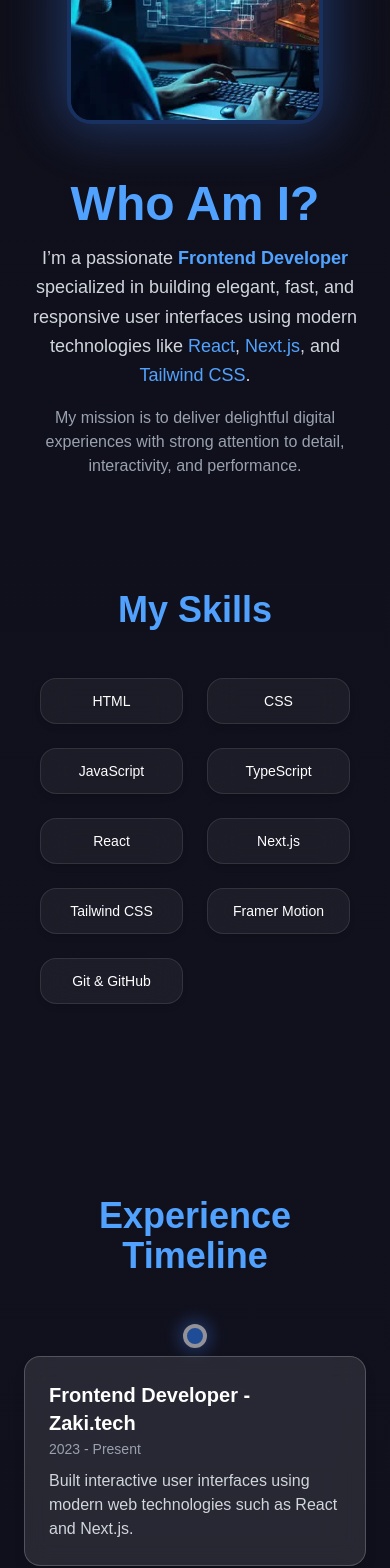
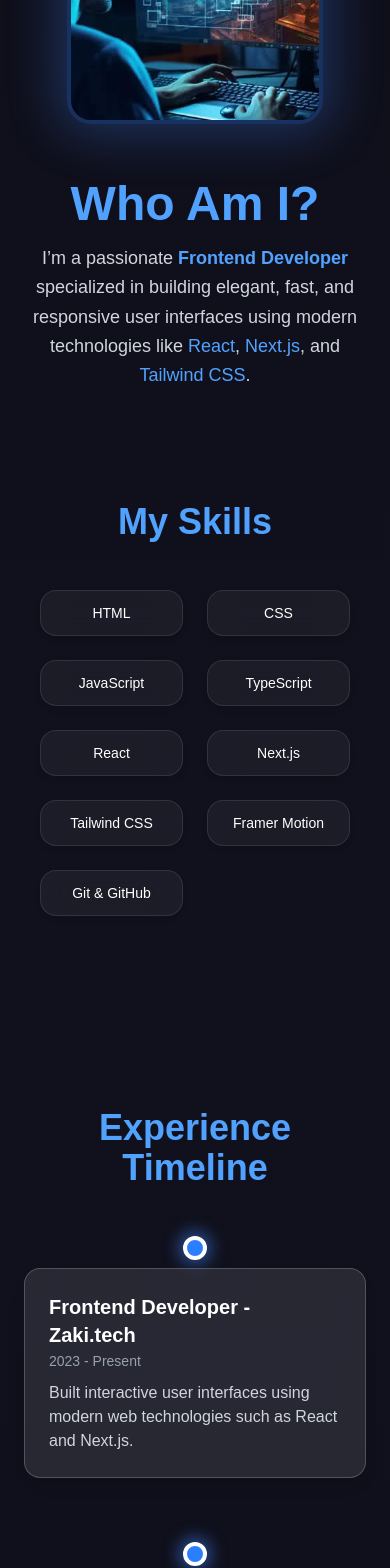
Before and after one commit to Zaki-Benlaiche/Portfolio, a Next.js app: page / in a window 390 px wide. Shown: the part 1088-2656 px from the top of the page. Built offline with nearby package versions, Linux system fonts and the light colour scheme.

Commit message:
Fix mobile view: timeline & skills visibility

```diff
--- a/components/About.tsx
+++ b/components/About.tsx
@@ -4,7 +4,9 @@ import { useInView } from "react-intersection-observer";
 import Image from "next/image";
 
 export default function AboutSection() {
-  const { ref, inView } = useInView({ triggerOnce: true, threshold: 0.3 });
+  const { ref: introRef, inView: introInView } = useInView({ triggerOnce: true, threshold: 0.2 });
+  const { ref: skillsRef, inView: skillsInView } = useInView({ triggerOnce: true, threshold: 0.2 });
+  const { ref: timelineRef, inView: timelineInView } = useInView({ triggerOnce: true, threshold: 0.2 });
 
   const skills = ["HTML","CSS","JavaScript","TypeScript","React","Next.js","Tailwind CSS","Framer Motion","Git & GitHub"];
   const experiences = [
@@ -14,55 +16,83 @@ export default function AboutSection() {
   ];
 
   return (
-    <motion.section
+    <section
       id="about"
-      ref={ref}
-      initial={{ opacity: 0, y: 50 }}
-      animate={{ opacity: 1, y: 0 }}
-      transition={{ duration: 0.6 }}
       className="relative py-28 px-6 bg-gradient-to-b from-[#0f0f1a] via-[#11111e] to-[#0f0f1a] text-white overflow-hidden"
     >
       <div className="max-w-7xl mx-auto flex flex-col gap-28">
-        {/* Intro */}
-        <div className="flex flex-col md:flex-row items-center gap-14">
+
+        {/*  ----------------------  INTRO  ---------------------- */}
+        <motion.div
+          ref={introRef}
+          initial={{ opacity: 0, y: 40 }}
+          animate={introInView ? { opacity: 1, y: 0 } : {}}
+          transition={{ duration: 0.6 }}
+          className="flex flex-col md:flex-row items-center gap-14"
+        >
           <div className="relative w-64 h-64 lg:w-80 lg:h-80 rounded-3xl overflow-hidden border-4 border-blue-500/30 shadow-[0_0_50px_10px_rgba(59,130,246,0.3)] transition duration-500 hover:scale-105">
-            <Image src="/about/photos.jpg" alt="Profile" fill className="object-cover brightness-100 hover:brightness-110 transition duration-500" />
+            <Image src="/about/photos.jpg" alt="Profile" fill className="object-cover" />
           </div>
+
           <div className="text-center md:text-left max-w-xl">
             <h2 className="text-5xl font-extrabold text-blue-400 mb-4">Who Am I?</h2>
             <p className="text-lg text-gray-300 leading-relaxed">
-              I’m a passionate <span className="text-blue-400 font-semibold">Frontend Developer</span> specialized in building elegant, fast, and responsive user interfaces using modern technologies like <span className="text-blue-400">React</span>, <span className="text-blue-400">Next.js</span>, and <span className="text-blue-400">Tailwind CSS</span>.
-            </p>
-            <p className="mt-4 text-gray-400">
-              My mission is to deliver delightful digital experiences with strong attention to detail, interactivity, and performance.
+              I’m a passionate <span className="text-blue-400 font-semibold">Frontend Developer</span> specialized in building
+              elegant, fast, and responsive user interfaces using modern technologies like
+              <span className="text-blue-400"> React</span>, <span className="text-blue-400">Next.js</span>, and
+              <span className="text-blue-400"> Tailwind CSS</span>.
             </p>
           </div>
-        </div>
+        </motion.div>
 
-        {/* Skills */}
-        <div className="text-center">
+        {/*  ----------------------  SKILLS  ---------------------- */}
+        <motion.div
+          ref={skillsRef}
+          initial={{ opacity: 0, y: 40 }}
+          animate={skillsInView ? { opacity: 1, y: 0 } : {}}
+          transition={{ duration: 0.6 }}
+          className="text-center"
+        >
           <h3 className="text-4xl font-bold text-blue-400 mb-12">My Skills</h3>
+
           <div className="grid grid-cols-2 sm:grid-cols-3 lg:grid-cols-5 gap-6 justify-center px-4">
             {skills.map((skill, i) => (
-              <motion.div key={i} initial={{ opacity: 0, scale: 0.8 }} animate={inView ? { opacity: 1, scale: 1 } : {}} transition={{ delay: i * 0.1, duration: 0.4 }} className="bg-white/5 backdrop-blur-lg border border-white/10 text-white py-3 px-5 rounded-2xl shadow-md hover:shadow-blue-500/40 transition duration-300 font-medium text-sm">
+              <motion.div
+                key={i}
+                initial={{ opacity: 0, scale: 0.8 }}
+                animate={skillsInView ? { opacity: 1, scale: 1 } : {}}
+                transition={{ delay: i * 0.1, duration: 0.4 }}
+                className="bg-white/5 backdrop-blur-lg border border-white/10 text-white py-3 px-5 rounded-2xl shadow-md hover:shadow-blue-500/40 transition duration-300 font-medium text-sm"
+              >
                 {skill}
               </motion.div>
             ))}
           </div>
-        </div>
+        </motion.div>
 
-        {/* Experience Timeline */}
-        <div className="relative my-20">
+        {/*  ----------------------  TIMELINE  ---------------------- */}
+        <motion.div
+          ref={timelineRef}
+          initial={{ opacity: 0, y: 40 }}
+          animate={timelineInView ? { opacity: 1, y: 0 } : {}}
+          transition={{ duration: 0.6 }}
+          className="relative my-20"
+        >
           <h3 className="text-4xl font-bold text-blue-400 text-center mb-12">Experience Timeline</h3>
+
           <div className="hidden md:block absolute left-1/2 transform -translate-x-1/2 h-full w-1 bg-gradient-to-b from-blue-500 via-blue-400 to-blue-500"></div>
 
           <div className="flex flex-col gap-16">
             {experiences.map((exp, i) => (
-              <motion.div key={i} initial={{ opacity: 0, x: i % 2 === 0 ? -100 : 100, scale: 0.9 }} animate={inView ? { opacity: 1, x: 0, scale: 1 } : {}} transition={{ duration: 0.6, delay: i * 0.2 }} className={`relative w-full md:w-1/2 mx-auto md:flex ${i % 2 === 0 ? "md:ml-auto" : "md:mr-auto"}`}>
-                {/* Dot */}
-                <div className="absolute md:relative top-0 md:top-6 left-1/2 transform -translate-x-1/2 w-6 h-6 bg-blue-500 border-4 border-white rounded-full shadow-[0_0_15px_5px_rgba(59,130,246,0.5)] animate-pulse"></div>
+              <motion.div
+                key={i}
+                initial={{ opacity: 0, x: i % 2 === 0 ? -100 : 100 }}
+                animate={timelineInView ? { opacity: 1, x: 0 } : {}}
+                transition={{ duration: 0.6, delay: i * 0.2 }}
+                className={`relative w-full md:w-1/2 mx-auto md:flex ${i % 2 === 0 ? "md:ml-auto" : "md:mr-auto"}`}
+              >
+                <div className="absolute md:relative top-0 md:top-6 left-1/2 -translate-x-1/2 w-6 h-6 bg-blue-500 border-4 border-white rounded-full shadow-[0_0_15px_5px_rgba(59,130,246,0.5)]"></div>
 
-                {/* Card */}
                 <div className="bg-white/10 backdrop-blur-md border border-white/20 rounded-2xl p-6 shadow-lg hover:shadow-blue-500/50 transition duration-300 mt-8 md:mt-0 text-left">
                   <h4 className="text-xl font-semibold text-white">{exp.title}</h4>
                   <span className="text-sm text-gray-400">{exp.date}</span>
@@ -71,8 +101,8 @@ export default function AboutSection() {
               </motion.div>
             ))}
           </div>
-        </div>
+        </motion.div>
       </div>
-    </motion.section>
+    </section>
   );
 }
```
